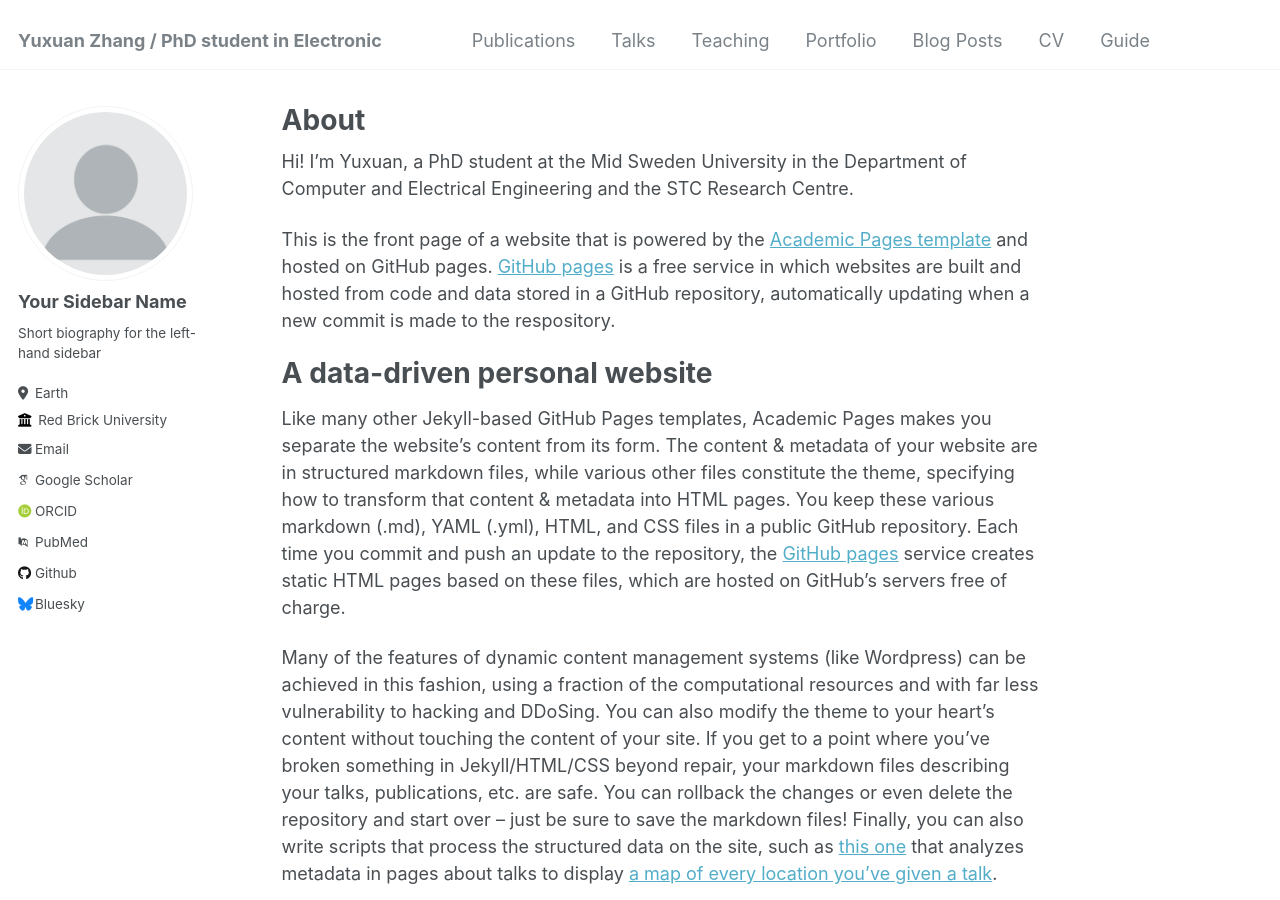
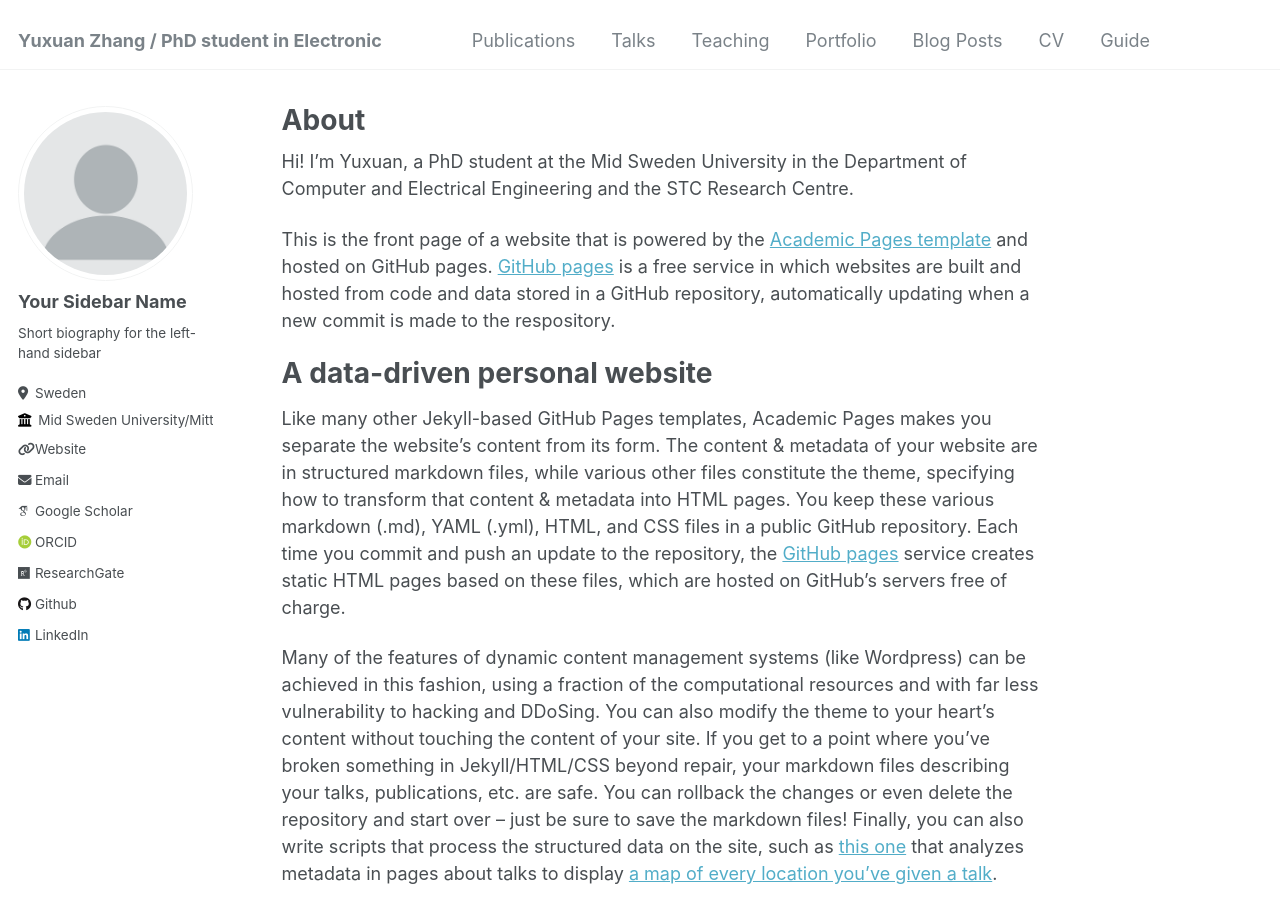
Before and after one commit to YuxuanZhang-96/YuxuanZhang-96.github.io, a Jekyll site: the page built from _pages/about.md, in a window 1280 px wide and 900 px high. Built offline with Jekyll 4.4.1, drawn with Linux system fonts in a browser that asks for light colours; some web fonts are replaced; part of the change alters nothing that is shown.

Commit message:
Update _config.yml

```diff
--- a/_config.yml
+++ b/_config.yml
@@ -12,7 +12,7 @@ title                    : "Yuxuan Zhang / PhD student in Electronic"
 title_separator          : "-"
 name                     : &name "Yuxuan Zhang"
 description              : &description "personal description"
-url                      : https://academicpages.github.io # the base hostname & protocol for your site e.g. "https://mmistakes.github.io"
+url                      : https://yuxuanzhang-96.github.io/ # the base hostname & protocol for your site e.g. "https://mmistakes.github.io"
 baseurl                  : "" # the subpath of your site, e.g. "/blog"
 repository               : "academicpages/academicpages.github.io"
 
@@ -25,54 +25,21 @@ author:
   name             : "Your Sidebar Name"
   pronouns         : # example: "she/her"
   bio              : "Short biography for the left-hand sidebar"
-  location         : "Earth"
-  employer         : "Red Brick University"
-  uri              : # URL
-  email            : "none@example.org"
+  location         : "Sweden"
+  employer         : "Mid Sweden University/Mittuniversitetet"
+  uri              : "https://www.miun.se/Personal/z/yuxuanzhang/"
+  email            : "thyme.zh@gmail.com"
 
   # Academic websites
-  arxiv            : # URL - Update with the correct link to your profile
-  googlescholar    : "https://scholar.google.com/citations?user=PS_CX0AAAAAJ"
-  impactstory      : # URL
-  orcid            : "http://orcid.org/yourorcidurl"
-  semantic         : # URL
-  pubmed           : "https://www.ncbi.nlm.nih.gov/pubmed/?term=john+snow"
-  researchgate     : # URL
+  googlescholar    : "https://scholar.google.com/citations?user=ySsqbQ0AAAAJ&hl=en"
+  orcid            : "http://orcid.org/0000-0002-8617-0435"
+  researchgate     : "https://www.researchgate.net/profile/Yuxuan-Zhang-61"
 
   # Repositories and software development
-  bitbucket        : # Username - Update with your username on the site
-  codepen          : # Username
-  dribbble         : # Username
-  github           : "academicpages"
-  kaggle           : # Username
-  stackoverflow    : # User number or user number and name (i.e., use "1" or "1/jeff-atwood")
+  github           : "YuxuanZhang-96"
 
   # Social media
-  bluesky          : "bsky.app" # Replace this with you Bluesky username
-  facebook         : # Username
-  flickr           : # Username
-  foursquare       : # Username
-  goodreads        : # Username
-  google_plus      : # Username
-  keybase          : # Username
-  instagram        : # Username
-  lastfm           : # Username
-  linkedin         : # Username
-  mastodon         : # URL
-  medium           : # URL
-  pinterest        : # Username
-  soundcloud       : # Username
-  steam            : # Username
-  telegram         : # URL
-  tumblr           : # Username
-  twitter          : # Username for X / Twitter
-  vine             : # Username
-  weibo            : # Username
-  wikipedia        : # Username
-  xing             : # Username
-  youtube          : # Username
-  zhihu            : # URL
-
+  linkedin         : "https://se.linkedin.com/in/yuxuan-zhang-%E5%BC%A0%E5%AE%87%E8%BD%A9-729a34170"
 
 # Site Settings
 teaser                   :  # filename of teaser fallback teaser image placed in /images/, .e.g. "500x300.png"
```
